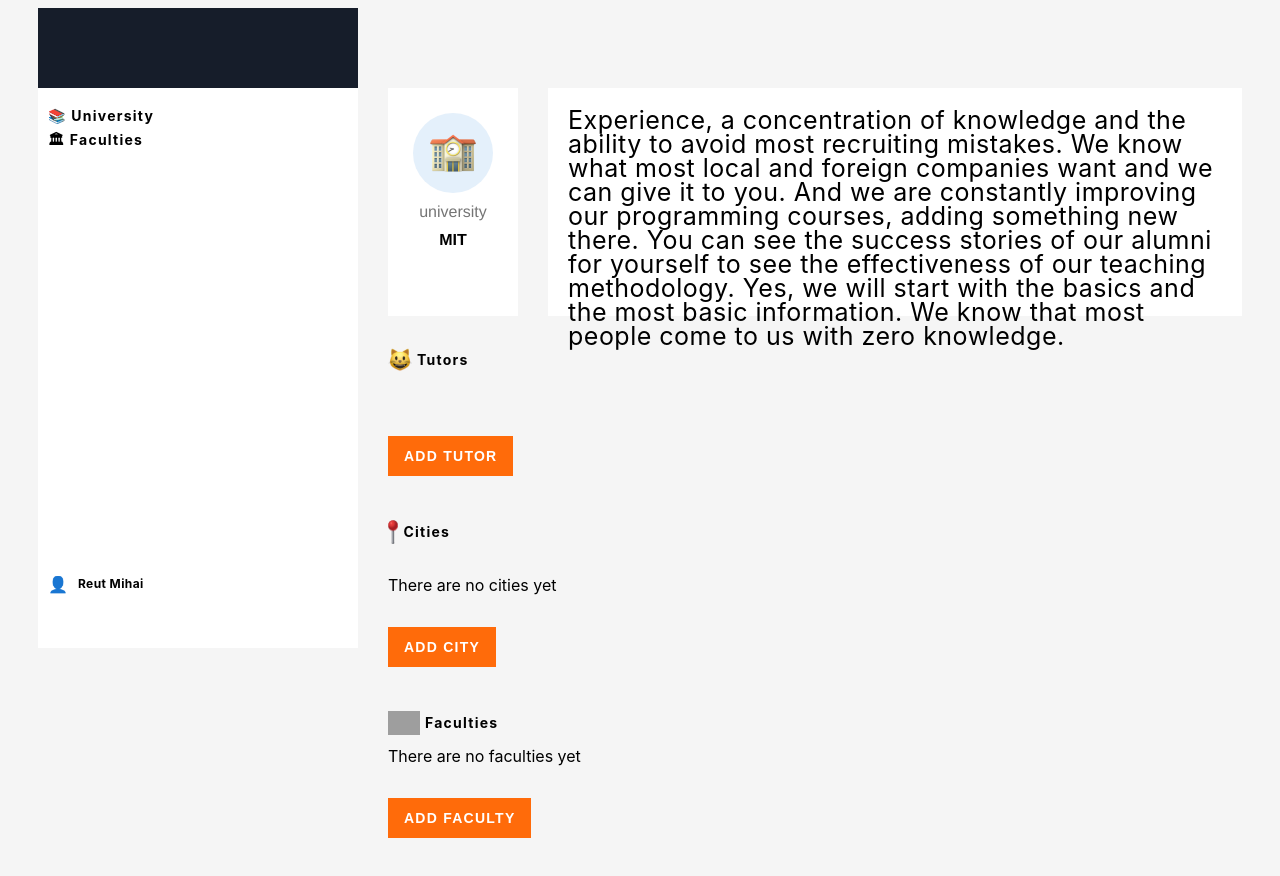
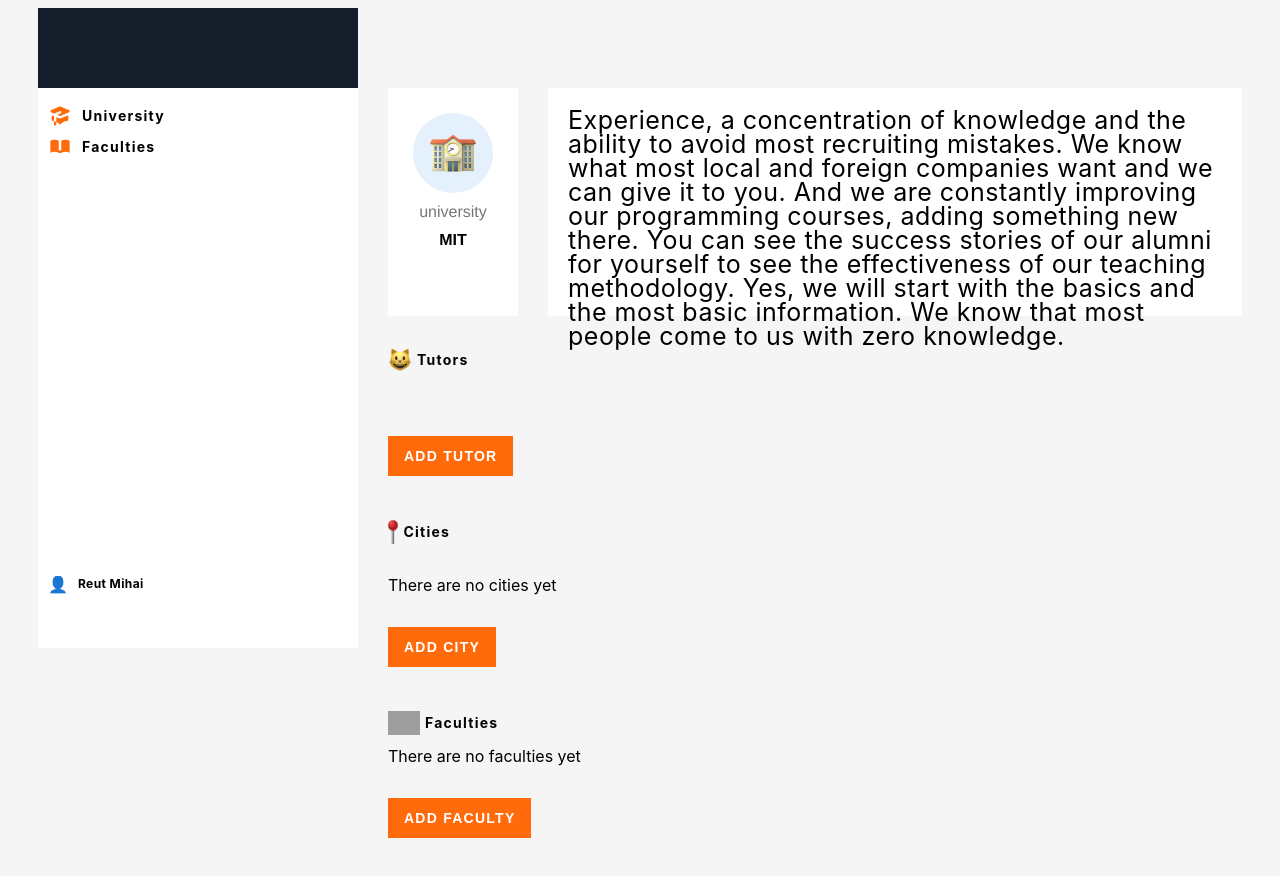
Before and after one commit to reutmihai/UniversityApp, a React (Vite) app: page / in a window 1280 px wide. Built offline with nearby package versions, Linux system fonts and the light colour scheme; grey boxes are pictures that could not be loaded.

Commit message:
change sidebar icons

```diff
--- a/src/components/Sidebar/Sidebar.jsx
+++ b/src/components/Sidebar/Sidebar.jsx
@@ -1,5 +1,7 @@
 import React from 'react';
 import styles from './Sidebar.module.css';
+import university from "../../assets/university-sidebar.png";
+import faculty from "../../assets/faculty-sidebar.png";
 
 const Sidebar = () => {
   return (
@@ -10,12 +12,18 @@ const Sidebar = () => {
           <ul>
             <li>
               <a href="#">
-                <span className={styles.icon}>📚</span> University
+                <span>
+                  <img src={faculty} className={styles.icon} />
+                </span>
+                University
               </a>
             </li>
             <li>
               <a href="#">
-                <span className={styles.icon}>🏛</span> Faculties
+                <span>
+                  <img src={university} className={styles.icon} />
+                </span>
+                Faculties
               </a>
             </li>
           </ul>
--- a/src/components/Sidebar/Sidebar.module.css
+++ b/src/components/Sidebar/Sidebar.module.css
@@ -17,6 +17,8 @@
 }
 
 .nav a {
+display: flex;
+gap: 10px;
 font-size: 14px;
 font-weight: 700;
 line-height: 24px;
```
Also changed, not shown: src/assets/faculty-sidebar.png (added), src/assets/university-sidebar.png (added).
